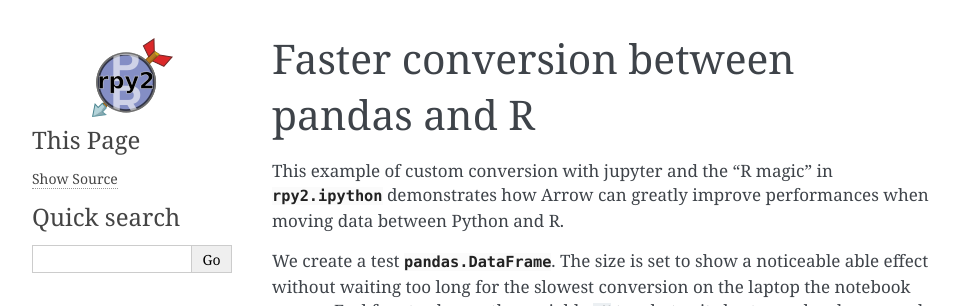
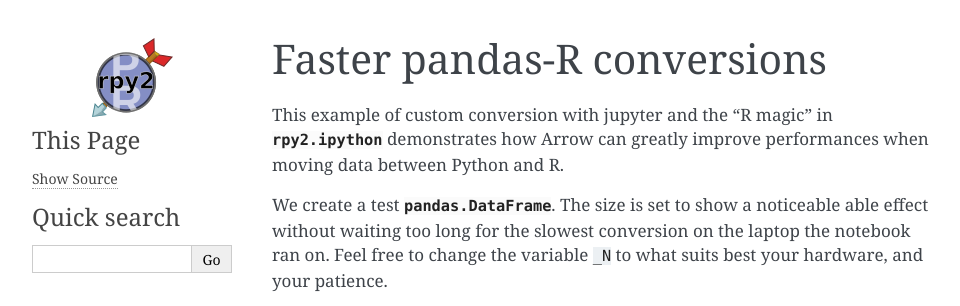
Before and after one commit to rpy2/rpy2-arrow, a Sphinx documentation site: the page built from doc/notebooks/faster-rpy2-conversion.rst, in a window 1280 px wide and 900 px high, cut to the strip 0-306 px from the top of the window. Shown: the whole strip, without its empty margins (148-1108 px from the left). Built offline with Sphinx 7.4.7, drawn with Linux system fonts in a browser that asks for light colours.

Commit message:
Shorter title for section.

```diff
--- a/doc/notebooks/faster-rpy2-conversion.rst
+++ b/doc/notebooks/faster-rpy2-conversion.rst
@@ -1,5 +1,5 @@
-Faster conversion between pandas and R
---------------------------------------
+Faster pandas-R conversions
+---------------------------
 
 This example of custom conversion with jupyter and the
 "R magic" in :mod:`rpy2.ipython` demonstrates how
```
